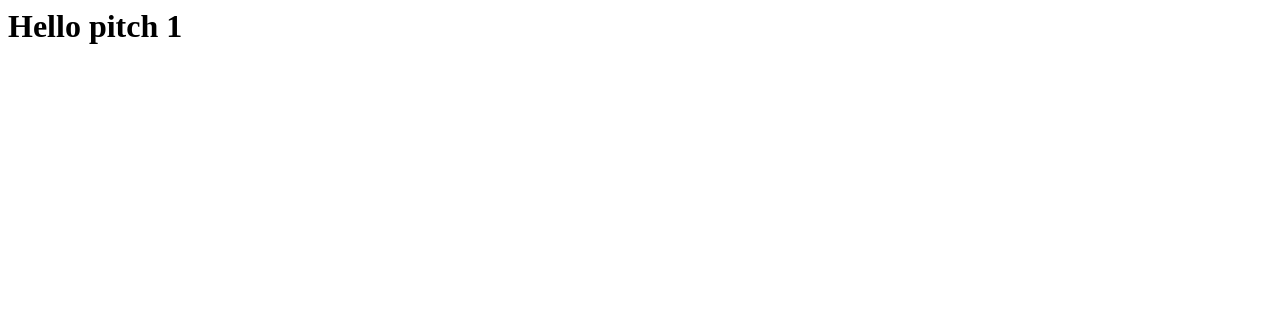
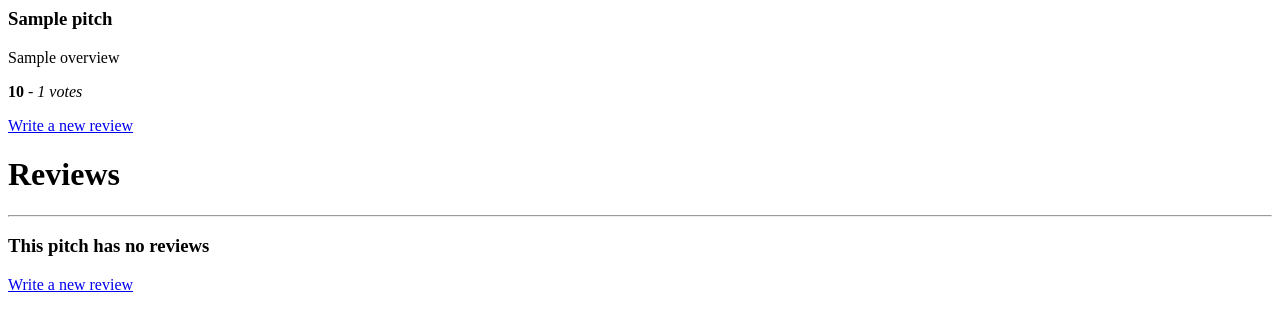
Before and after one commit to kiira254/pitch-app, a Python web app: template app/templates/pitch.html in a window 1280 px wide. Shown: the top 331 px of the page. Run offline with Jinja, Linux system fonts and the light colour scheme; the template is opened without the code that fills it: most values are stand-ins (such as "Sample title", 1, 10 or a date in 2020); some libraries are stand-ins or nearby versions.

Commit message:
add forms, and review html

```diff
--- a/app/templates/macros.html
+++ b/app/templates/macros.html
@@ -1,7 +1,9 @@
-{% macro displaypitchList(pitch_list) %}
-
-    {% for pitch in pitch_list %}
-        <li>{{ pitch.title}}</li>
+<!-- Displaying reviews macro -->
+{% macro displayReviews(review_list) %}
+    {% for review in review_list %}
+    <div class="col-xs-12 col-sm-4 col-md-4 col-lg-4 review-card">
+        <h2> {{ review.title}} </h2>
+        <p> {{ review.review | truncate(30) }}</p>
+    </div>
     {% endfor %}
-
 {% endmacro %}
--- a/app/templates/pitch.html
+++ b/app/templates/pitch.html
@@ -1 +1,25 @@
-<h1> Hello pitch {{ id }} </h1>
+{% import 'macros.html' as macro%}
+<div class="col-xs-6 col-sm-6 col-md-6 col-lg-6 pitch-details">
+    <h3>{{ pitch.title }}</h3>
+
+    <p class="overview"> {{ pitch.overview }}</p>
+
+    <p class="ratings"> <b> {{ pitch.vote_average }}</b> - <i>{{ pitch.vote_count}} votes </i> </p>
+    <a class="ratings" href="/pitch/review/new/{{pitch.id}}"> Write a new review</a>
+
+</div>
+<div class="row">
+
+    <h1>Reviews</h1>
+    <hr>
+
+    {% if reviews %}
+        {{macro.displayReviews(reviews)}}
+
+    {% else%}
+        <h3 class="text-center">This pitch has no reviews </h3>
+
+        <a class="btn btn-success btn-lg text-center" href="/pitch/review/new/{{pitch.id}}"> Write a new review</a>
+    {% endif %}
+
+</div>
```
Also changed, not shown: app/templates/new_review.html (+17 -0 lines), app/views.py (+25 -1 lines), models/reviews.py (+11 -0 lines).
